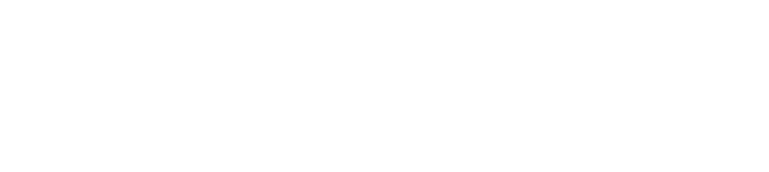
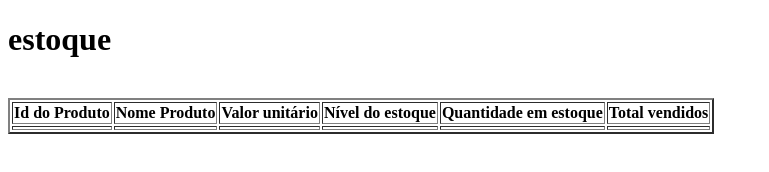
Before and after one commit to keopiwarie/DEV_WEBIOS_2025_01, a plain HTML site: page HTML/05_Tabelas/05_exercicios/index.html in a window 1280 px wide. Shown: the whole page, without its empty margins (0-769 px from the left). Drawn offline with Linux system fonts and the light colour scheme.

Commit message:
exercicio 5

```diff
--- a/HTML/05_Tabelas/05_exercicios/index.html
+++ b/HTML/05_Tabelas/05_exercicios/index.html
@@ -4,8 +4,40 @@
     <meta charset="UTF-8">
     <meta name="viewport" content="width=device-width, initial-scale=1.0">
     <title>html 05 | exercicios</title>
+    <style>
+
+    </style>
 </head>
 <body>
 
+    <h1>estoque</h1>
+    <br>
+
+    <table border="2px">
+
+        <div th>
+            <tr>
+                <th>Id do Produto</th>
+                <th>Nome Produto</th>
+                <th>Valor unitário</th>
+                <th>Nível do estoque</th>
+                <th>Quantidade em estoque</th>
+                <th>Total vendidos</th>
+            </tr>
+        </div>
+
+        <div >
+            <tr>
+                <td></td>
+                <td></td>
+                <td></td>
+                <td></td>
+                <td></td>
+                <td></td>
+            </tr>
+        </div>
+
+    </table>
+
 </body>
 </html>
```
